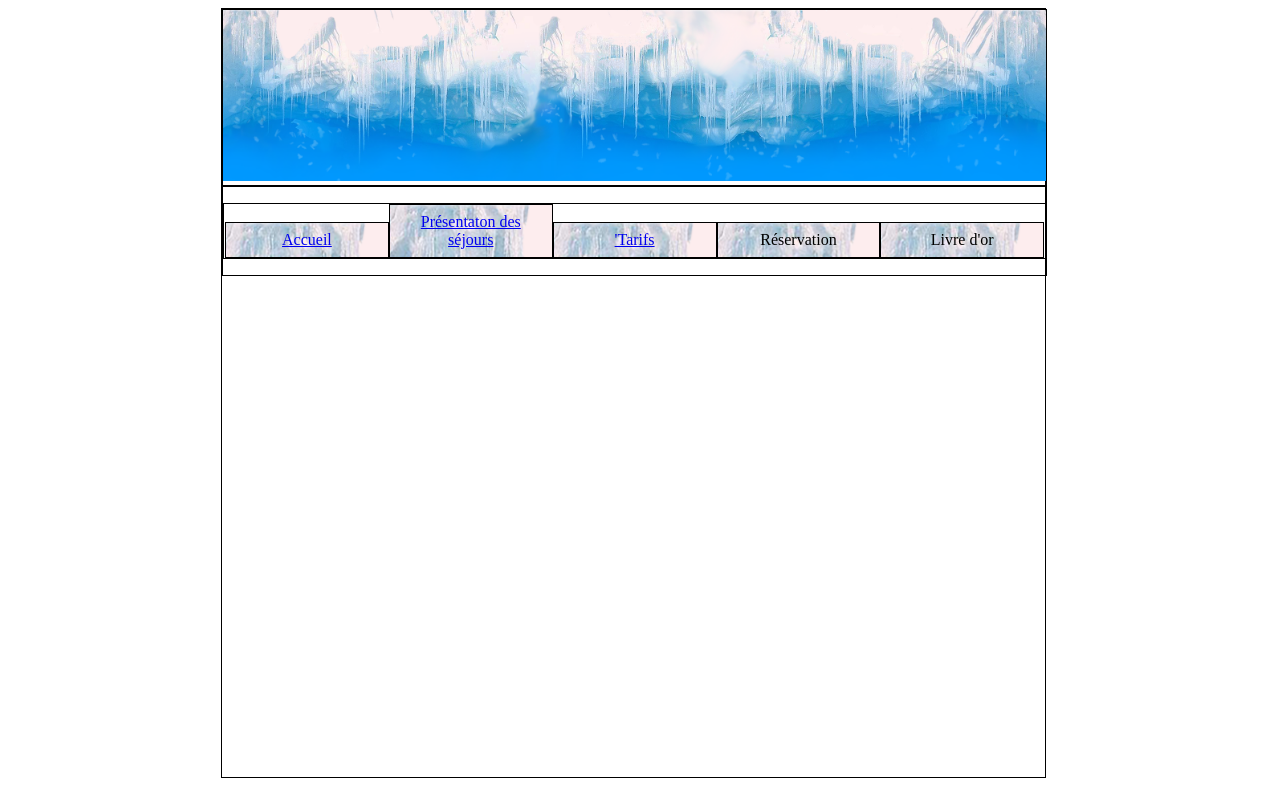
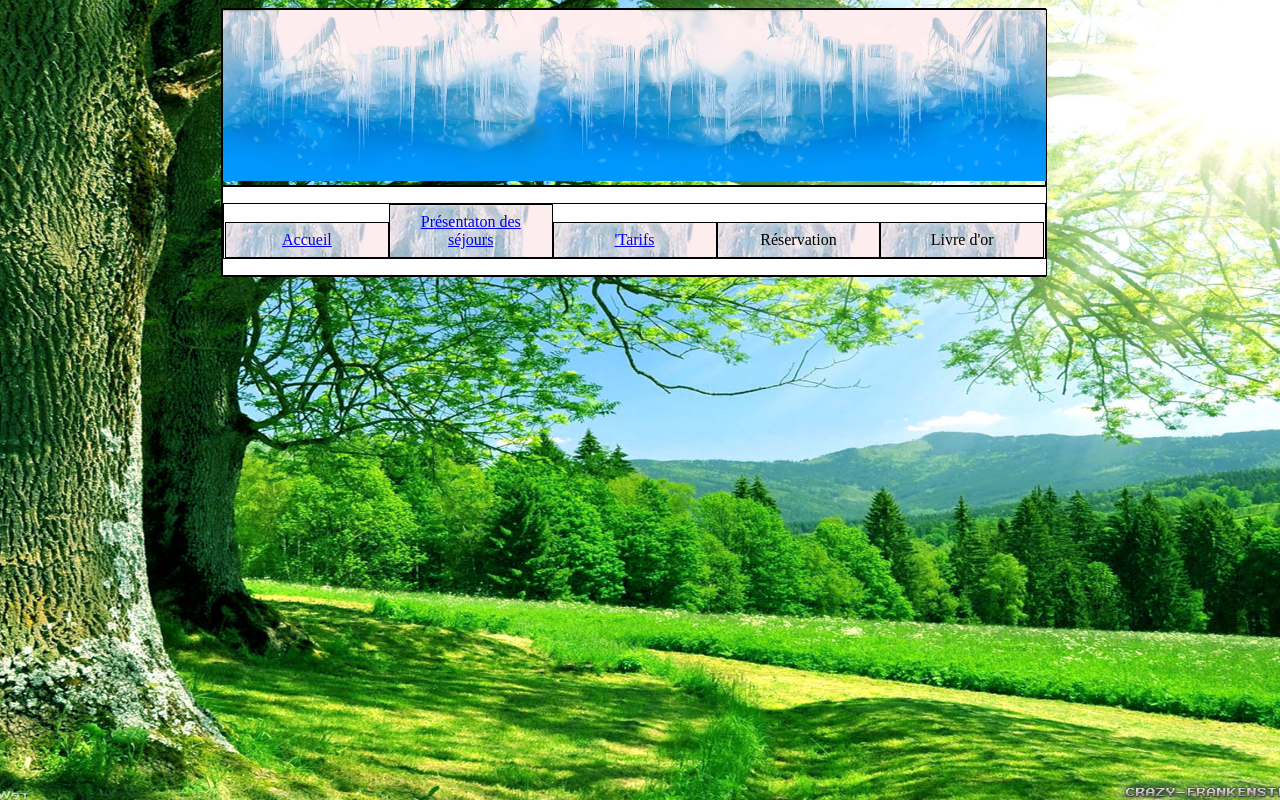
Before and after one commit to Herr-Nest/Perigord-Roulottes, a PHP site: page / in a window 1280 px wide. Run offline with PHP 8.4, Linux system fonts and the light colour scheme.

Commit message:
Ajout background

```diff
--- a/vue/style.css
+++ b/vue/style.css
@@ -1,7 +1,9 @@
 html, body
 {
     width: 99% ;
-    height: 98% ;
+
+    background: url('img/background_test2.png') no-repeat center center fixed ;
+    background-size: cover ;
 }
 
 body
@@ -30,6 +32,8 @@ nav
     width: 100% ;
     border: 1px black solid ;
     display: inline-block ;
+
+    background-color : white ;
 }
 
 nav li
```
Also changed, not shown: vue/img/background_test.jpg (added), vue/img/background_test2.png (added).
